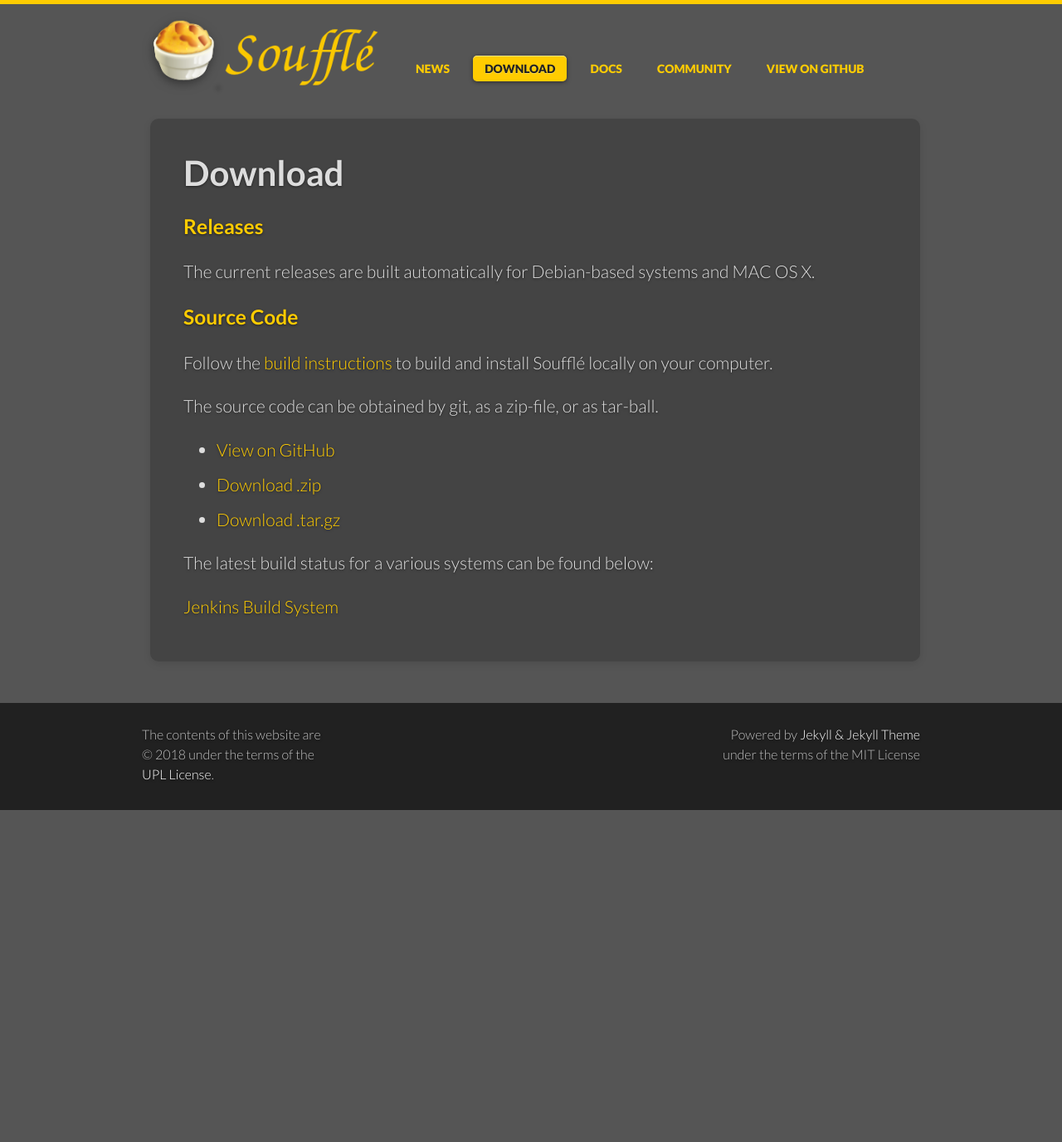
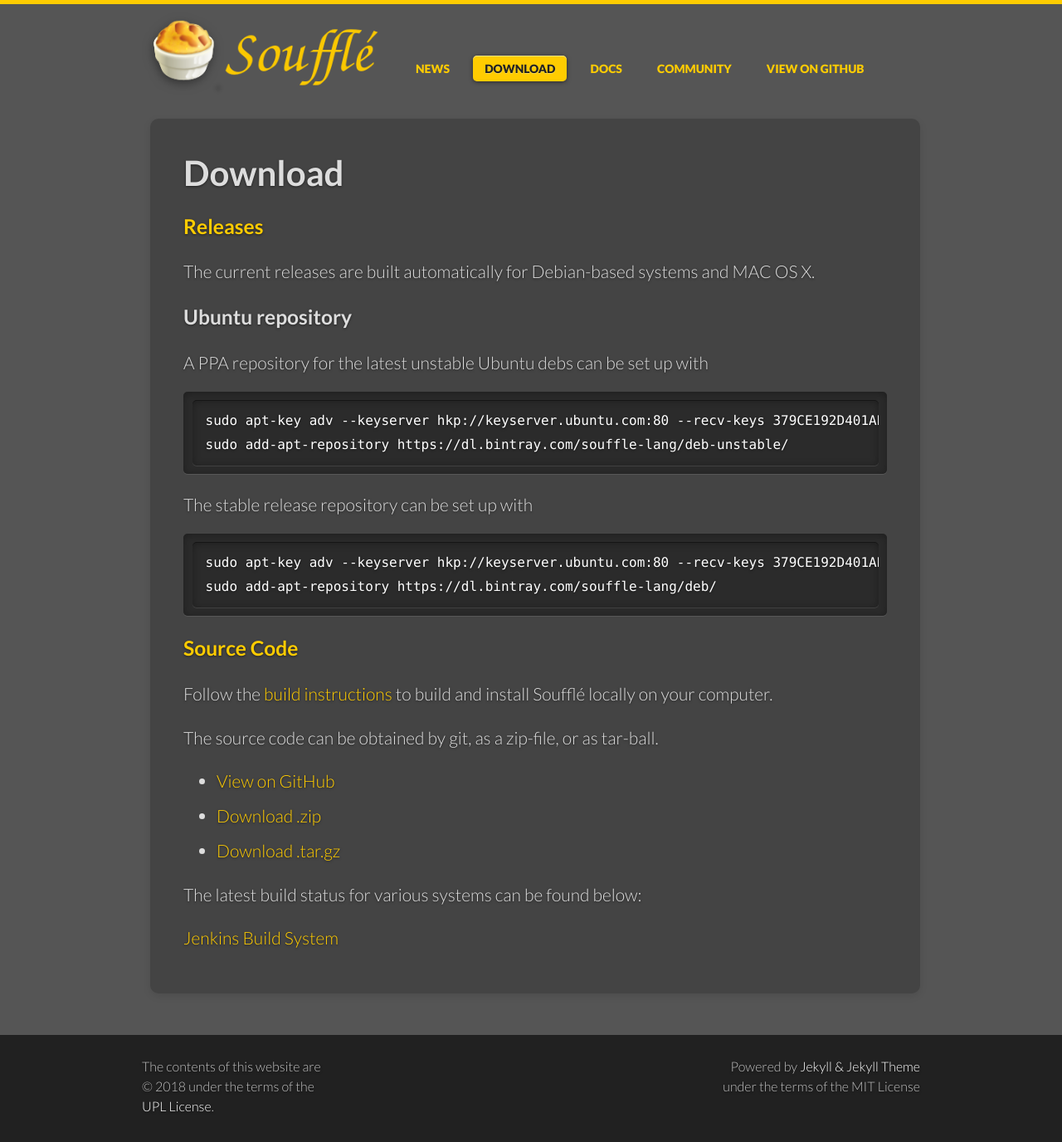
Before and after one commit to souffle-lang/souffle-lang.github.io, a Jekyll site: the page built from download/index.md, in a window 1280 px wide. Shown: the whole page at 83% size. Built offline with Jekyll 4.4.1, drawn with Linux system fonts in a browser that asks for light colours; before the commit the page ends 976 px from its top, so only the background shows below that.

Commit message:
Add setup information for the bintray repository

````diff
--- a/download/index.md
+++ b/download/index.md
@@ -5,6 +5,18 @@ title: Download
 
 ### [Releases](https://github.com/souffle-lang/souffle/releases/)
 The current releases are built automatically for Debian-based systems and MAC OS X.
+
+### Ubuntu repository
+A PPA repository for the latest unstable Ubuntu debs can be set up with
+```
+sudo apt-key adv --keyserver hkp://keyserver.ubuntu.com:80 --recv-keys 379CE192D401AB61
+sudo add-apt-repository https://dl.bintray.com/souffle-lang/deb-unstable/
+```
+The stable release repository can be set up with
+```
+sudo apt-key adv --keyserver hkp://keyserver.ubuntu.com:80 --recv-keys 379CE192D401AB61
+sudo add-apt-repository https://dl.bintray.com/souffle-lang/deb/
+```
 
 ### [Source Code](https://github.com/souffle-lang/souffle)
 
@@ -16,6 +28,6 @@ The source code can be obtained by git, as a zip-file, or as tar-ball.
 * <a href="https://github.com/souffle-lang/souffle/zipball/master" class="btn">Download .zip</a>
 * <a href="https://github.com/souffle-lang/souffle/tarball/master" class="btn">Download .tar.gz</a>
 
-The latest build status for a various systems can be found below:
+The latest build status for various systems can be found below:
 
 [Jenkins Build System](http://plang1.it.usyd.edu.au/jenkins)
````
